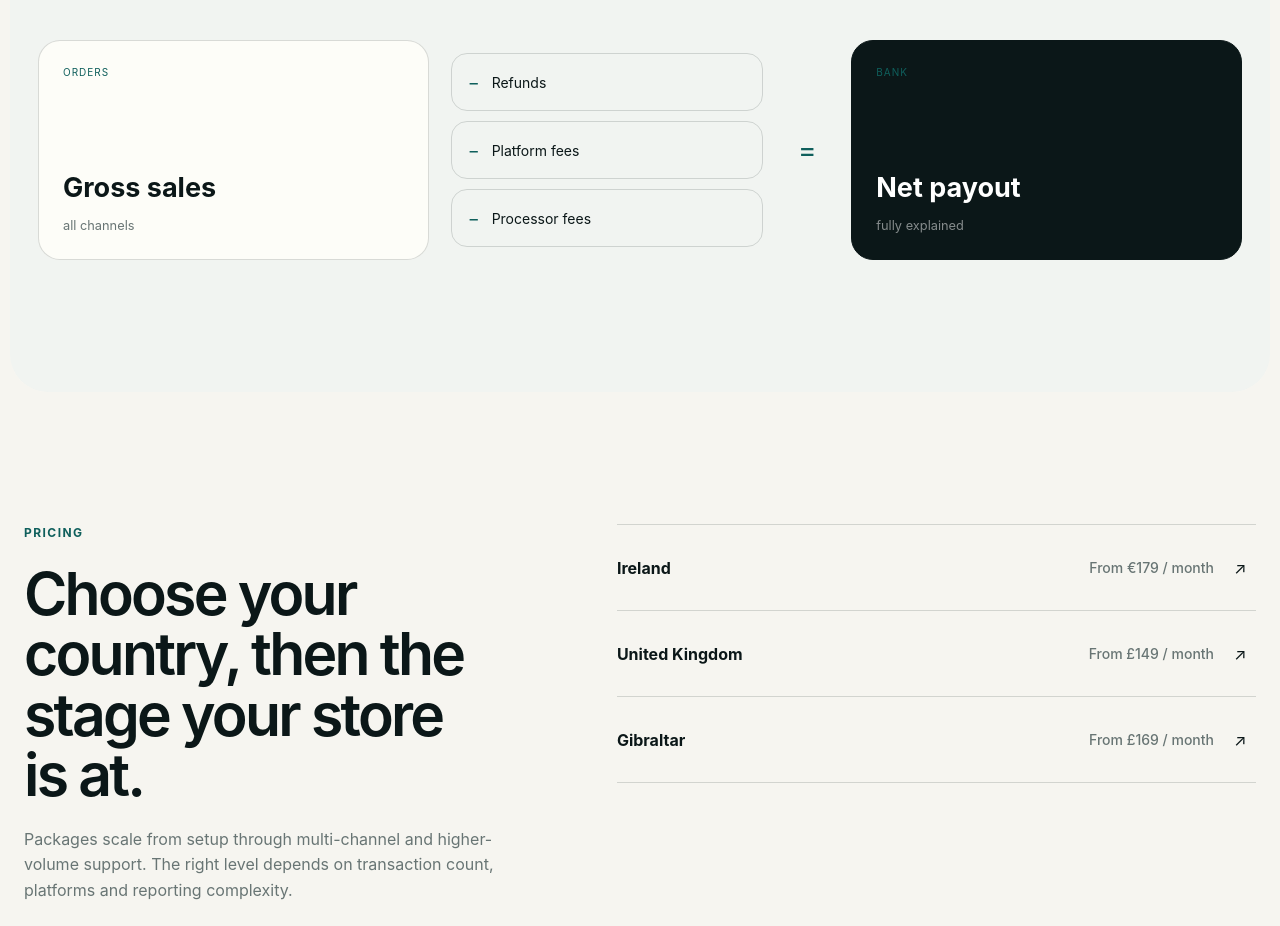
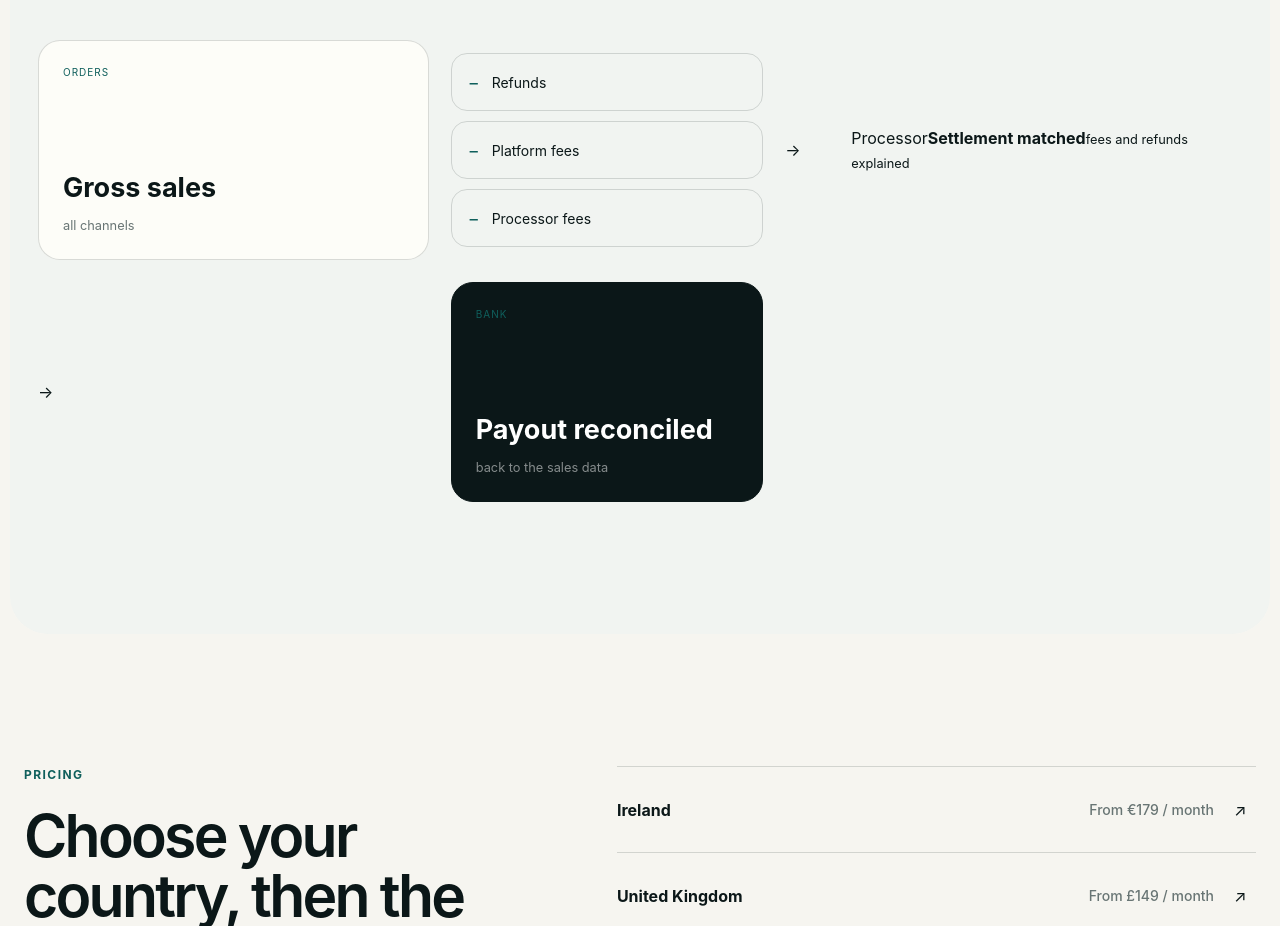
Before and after one commit to victoriashiel/Shiel-ltd, a Next.js app: page /who-we-help/ecommerce-sellers in a window 1280 px wide. Shown: the part 1960-2886 px from the top of the page. Built offline with nearby package versions, Linux system fonts and the light colour scheme; no server answers.

Commit message:
Upgrade ecommerce settlement visual

```diff
--- a/app/who-we-help/ecommerce-sellers/page.tsx
+++ b/app/who-we-help/ecommerce-sellers/page.tsx
@@ -142,11 +142,17 @@ export default function EcommerceSellersPage() {
             <div><span>−</span><p>Platform fees</p></div>
             <div><span>−</span><p>Processor fees</p></div>
           </div>
-          <div className={styles.equalsMark} aria-hidden="true">=</div>
+          <div className={styles.settlementArrow} aria-hidden="true">→</div>
+          <div className={styles.processorCard}>
+            <span>Processor</span>
+            <strong>Settlement matched</strong>
+            <small>fees and refunds explained</small>
+          </div>
+          <div className={styles.settlementArrow} aria-hidden="true">→</div>
           <div className={styles.netCard}>
             <span>Bank</span>
-            <strong>Net payout</strong>
-            <small>fully explained</small>
+            <strong>Payout reconciled</strong>
+            <small>back to the sales data</small>
           </div>
         </div>
       </section>
```
